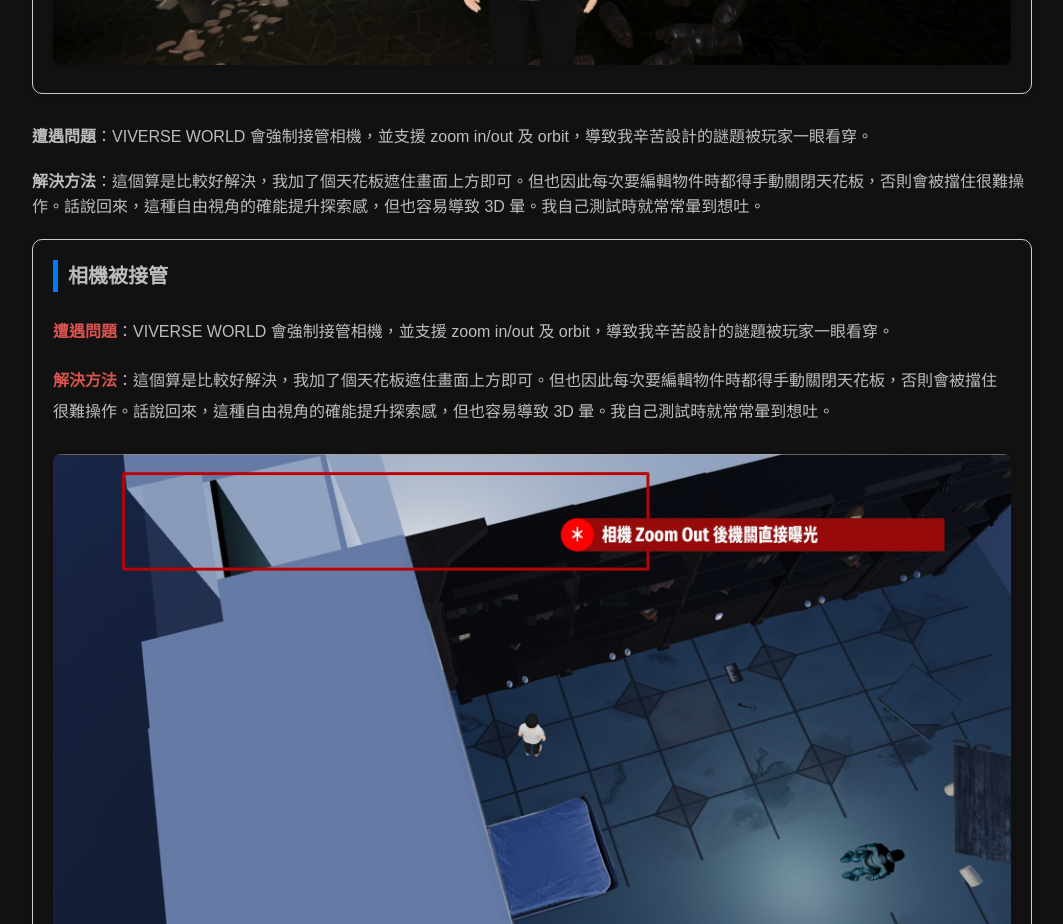
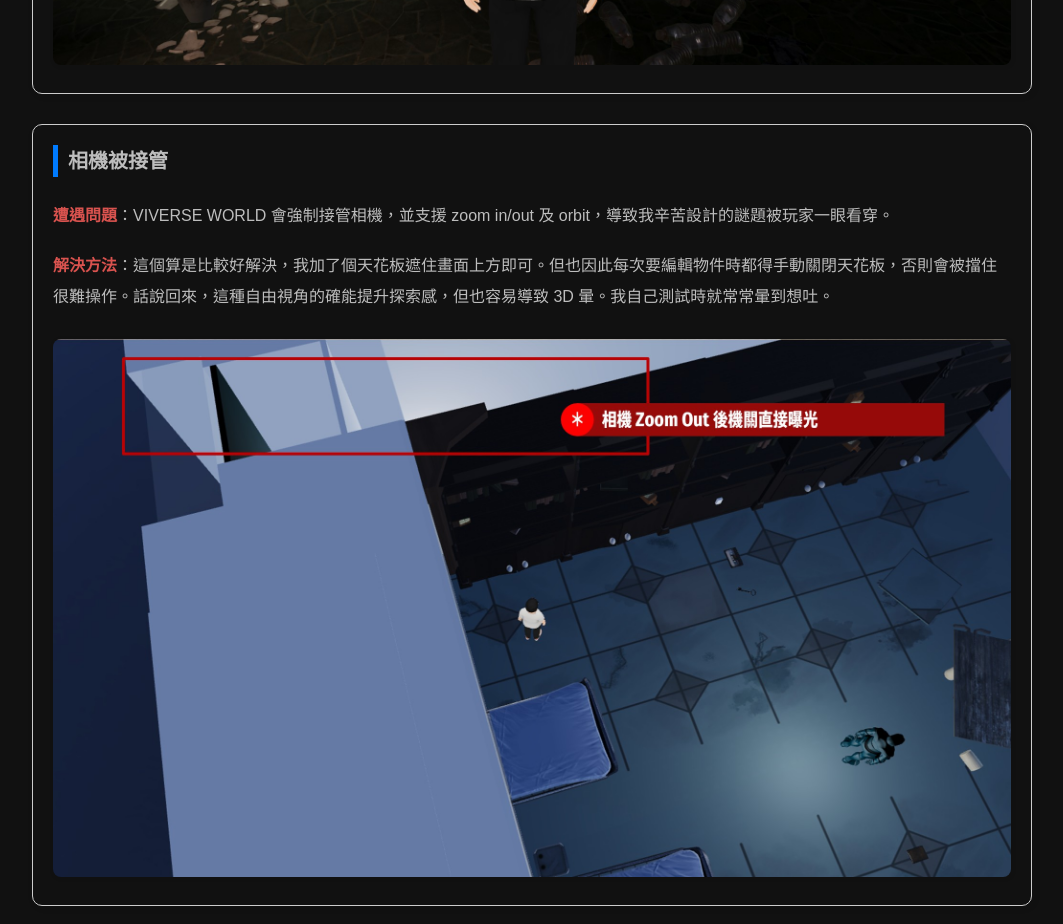
Before and after one commit to jfsblog/The-Lie-of-Order, a plain HTML site: page index.html in a window 1280 px wide. Shown: the part 7880-8804 px from the top of the page, without its empty margins (108-1171 px from the left). Drawn offline with Linux system fonts and the light colour scheme.

Commit message:
更新內容

```diff
--- a/index.html
+++ b/index.html
@@ -286,11 +286,6 @@
             </div>
             <img src="Suffer\Suffer (1).JPG" class="screenshot" />
         </div>
-
-
-        <h4></h4>
-        <p><strong>遭遇問題</strong>：VIVERSE WORLD 會強制接管相機，並支援 zoom in/out 及 orbit，導致我辛苦設計的謎題被玩家一眼看穿。</p>
-        <p><strong>解決方法</strong>：這個算是比較好解決，我加了個天花板遮住畫面上方即可。但也因此每次要編輯物件時都得手動關閉天花板，否則會被擋住很難操作。話說回來，這種自由視角的確能提升探索感，但也容易導致 3D 暈。我自己測試時就常常暈到想吐。</p>
 
         <div class="bug-card">
             <h4>相機被接管</h4>
```
